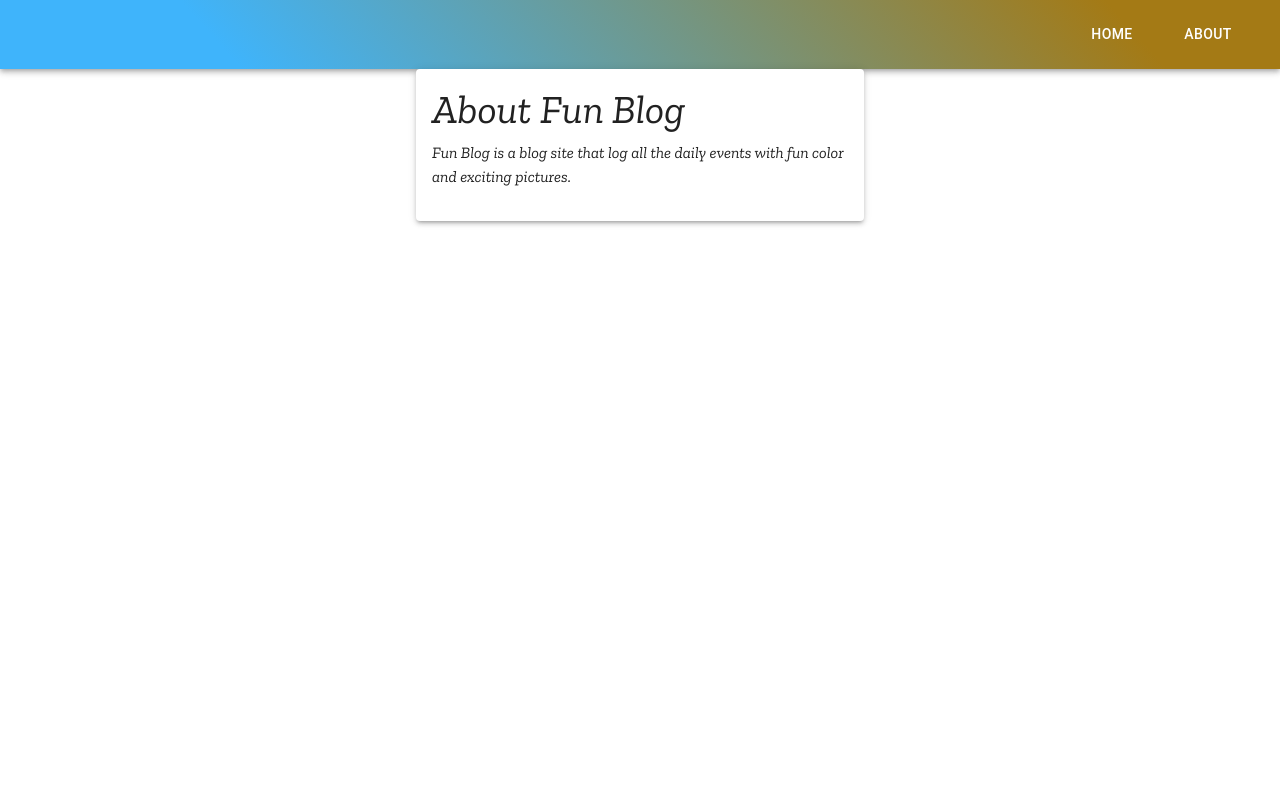
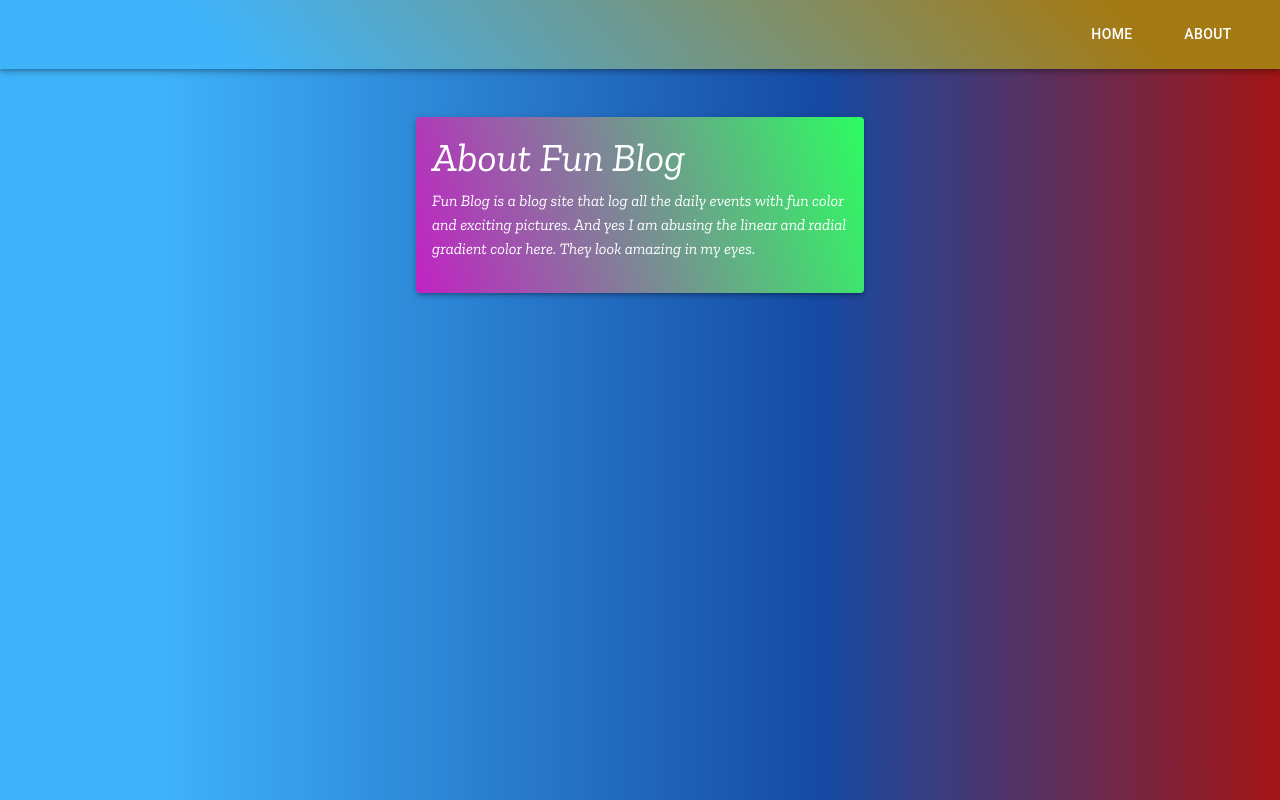
Before and after one commit to samreality4/newblog, a React (Create React App) app in the folder frontend/: page /About in a window 1280 px wide. Built offline with nearby package versions, Linux system fonts and the light colour scheme.

Commit message:
update loading

```diff
--- a/frontend/package.json
+++ b/frontend/package.json
@@ -15,6 +15,7 @@
     "react-dom": "^16.13.1",
     "react-router-dom": "^5.1.2",
     "react-scripts": "3.4.1",
+    "react-spring": "^8.0.27",
     "styled-components": "^5.1.0"
   },
   "scripts": {
--- a/frontend/public/styles.css
+++ b/frontend/public/styles.css
@@ -1,3 +1,18 @@
+html{
+    height: 100%;
+}
+
+body{
+    background: linear-gradient(90deg, rgba(63,180,251,1) 12%, rgba(21,74,164,1) 64%, rgba(164,21,21,1) 100%);
+    background-repeat: repeat-y;
+    background-size: cover;
+}
+
 h1, h2, h3, p {
     font-family: 'Zilla Slab', serif;
+    color: white;
 }
+
+* {
+    box-sizing: border-box;
+  }
--- a/frontend/src/components/About.jsx
+++ b/frontend/src/components/About.jsx
@@ -1,15 +1,18 @@
 import React from "react";
-import { Paper } from "@material-ui/core";
+import { Paper, Slide } from "@material-ui/core";
+
 
 function About() {
   return (
-    <Paper className="mx-auto p-3" elevation={3} style={{width: "35%"}}>
+    <Slide in={true} direction="up" timeout={{appear: 1000, enter: 1000, exit: 1000}}>
+    <Paper className="mx-auto m-5 p-3" elevation={3} style={{width: "35%" ,background: "linear-gradient(72deg, rgba(193,34,195,1) 0%, rgba(45,253,97,1) 100%)"}}>
       <h1>About Fun Blog</h1>
       <p>
         Fun Blog is a blog site that log all the daily events with fun color and
-        exciting pictures.
+        exciting pictures. And yes I am abusing the linear and radial gradient color here. They look amazing in my eyes.
       </p>
     </Paper>
+    </Slide>
   );
 }
 
--- a/frontend/src/components/App.jsx
+++ b/frontend/src/components/App.jsx
@@ -1,28 +1,32 @@
-import React from "react";
+import React, { useEffect, useState } from "react";
 import NavBar from "./NavBar";
 import Home from "./Home";
+import LoadingBg from "./LoadingBg";
 import About from "./About";
 import Compose from "./Compose";
+
 import { BrowserRouter as Router, Switch, Route } from "react-router-dom";
 
 function App() {
-  return (
+  const [loadingScreen, setLoadingScreen] = useState(true);
+
+  useEffect(() => {
+    setTimeout(() => {
+      setLoadingScreen(false);
+    }, 2000);
+  }, []);
+
+  return loadingScreen ? (
+    <LoadingBg />
+  ) : (
     <React.Fragment>
       <Router>
         <NavBar />
         <Switch>
-          <Route exact path="/"
-          render={()=>(
-            <Home />
-          )}/>
-           <Route exact path="/About"
-         render={()=> (
-      <About />)
-         }/>
-         <Route exact path="/Compose"
-         render={()=> (
-      <Compose />)
-         }/>
+          <Route exact path="/" render={() => <Home />} />
+          <Route exact path="/About" render={() => <About />} />
+          <Route exact path="/Compose" render={() => <Compose />} />
+          <Route exact path="/loading" render={() => <LoadingBg />} />
         </Switch>
       </Router>
     </React.Fragment>
--- a/frontend/src/components/Compose.jsx
+++ b/frontend/src/components/Compose.jsx
@@ -1,7 +1,7 @@
 import React from "react";
 import { Paper, Button } from "@material-ui/core";
 import styled from "styled-components";
-import axios from "axios";
+
 
 function Compose() {
   const date = new Date();
--- a/frontend/src/components/Home.jsx
+++ b/frontend/src/components/Home.jsx
@@ -1,8 +1,12 @@
 import React from "react";
-import Posts from "./Posts";
+import Posts from "./postcomponent/Posts";
+
 
 function Home() {
-  return <Posts />;
+  return (
+    <React.Fragment>
+      <Posts />;
+    </React.Fragment>
+  );
 }
-
 export default Home;
--- /dev/null
+++ b/frontend/src/components/LoadingBg.jsx
@@ -0,0 +1,31 @@
+import React from "react";
+import { useSpring, animated } from "react-spring";
+import { Zoom } from "@material-ui/core";
+
+export default function AnimatedBg() {
+  const style = useSpring({
+    from: {position: "fixed", bottom: "50%", left: "0%" },
+    to: async (next) => {
+      while (1) {
+        await next({
+          left: "85%",
+        });
+        await next({
+          left: "0%",
+        });
+      }
+    },
+  });
+  return (
+    <React.Fragment>
+      <Zoom in="true">
+        <div className="text-center" style={{marginTop: "10%"}}>
+          <h1>Hello Wooooo!</h1>
+        </div>
+      </Zoom>
+      <animated.div style={style}>
+        <img src="/images/SXG.png" alt="logo" />
+      </animated.div>
+    </React.Fragment>
+  );
+}
--- a/frontend/src/components/Post.jsx
+++ b/frontend/src/components/postcomponent/Post.jsx
@@ -1,5 +1,5 @@
 import React, { useState } from "react";
-import { Paper, Collapse, Divider } from "@material-ui/core";
+import { Paper, Collapse, Grow, Divider } from "@material-ui/core";
 
 function Post(props) {
   const [elevation, setElevation] = useState();
@@ -17,13 +17,12 @@ function Post(props) {
     setClickState(!clickState);
   }
 
-  console.log(props.bcolor);
-
   return (
+<Grow in={true} timeout={{appear: 1000, enter: 1000, exit: 1000}}>
     <Paper
       className="m-3 p-2 text-left"
       elevation={elevation}
-      style={{ width: "65%", color: "black", background: props.bcolor }}
+      style={{ width: "65%", color: "black", background: props.bcolor, boxShadow:"white" }}
       onClick={onClick}
       onMouseEnter={onMouseEnter}
       onMouseLeave={onMouseLeave}
@@ -38,11 +37,13 @@ function Post(props) {
         <img
           className="img-fluid"
           src={props.image}
+          alt="post picture"
         /></div>
         <Divider />
         <p>{props.content}</p>
       </Collapse>
     </Paper>
+    </Grow>
   );
 }
 
--- a/frontend/src/components/Posts.jsx
+++ b/frontend/src/components/postcomponent/Posts.jsx
@@ -5,7 +5,8 @@ import axios from "axios";
 function Posts() {
   const [postArray, setPostArray] = useState([
     {
-      date: "Loading"
+      date: "12/24/2021",
+      color: "linear-gradient(48deg, rgba(63,180,251,1) 18%, rgba(164,122,21,1) 87%)"
     }
   ]);
 
@@ -25,8 +26,8 @@ function Posts() {
 
   return (
     <div className="container-fluid p-0 row m-0 justify-content-center text-center">
-      {postArray.map((item) => {
-        return <Post title={item.title} content={item.content} bcolor={item.color} date={item.date} image={item.image}/>;
+      {postArray.map((item, index) => {
+        return <Post id={item._id} title={item.title} content={item.content} bcolor={item.color} date={item.date} image={item.image} index={index} />;
       })}
     </div>
   );
```
Also changed, not shown: frontend/public/images/SXG.png (added), 1 other file (tests, documents, lock files or other folders).
